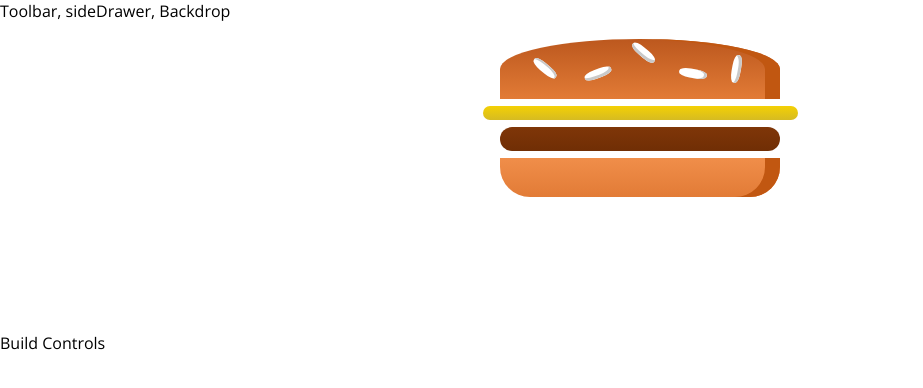
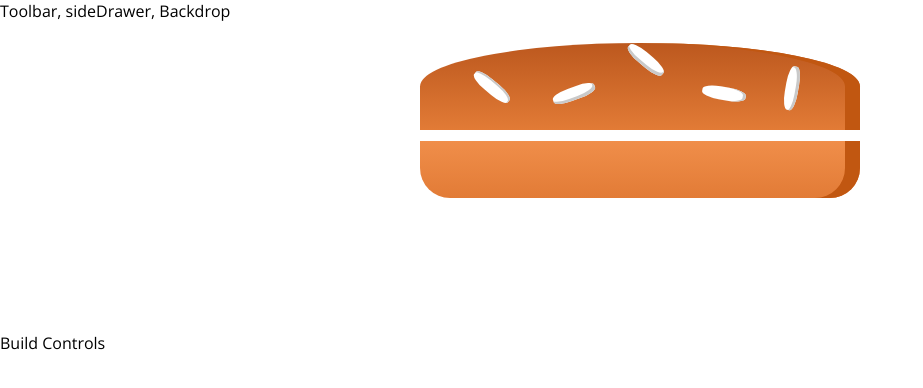
Before and after one commit to yossyoss/make-your-own-sandwich, a React app: page / in a window 1280 px wide. Shown: the top 388 px of the page, without its empty margins (0-923 px from the left). Built offline with nearby package versions, Linux system fonts and the light colour scheme.

Commit message:
making the burger dynamic

```diff
--- a/src/components/Sandwich/Sandwich.css
+++ b/src/components/Sandwich/Sandwich.css
@@ -2,7 +2,7 @@
     width: 100%;
     margin: auto;
     height: 250px;
-    overflow: scroll;
+    overflow: auto;
     text-align: center;
     font-weight: bold;
     font-size: 1.2rem;
@@ -22,7 +22,7 @@
 }
 @media (min-width: 500px) and (min-height: 400px) {
     .Sandwich {
-        width: 350px;
+        width: 550px;
         height: 300px;
     }
 }
--- a/src/components/Sandwich/Sandwich.js
+++ b/src/components/Sandwich/Sandwich.js
@@ -2,12 +2,25 @@ import React from 'react';
 import classes from './Sandwich.css';
 import SandwichIngredient from './SandwichIngredient/SandwichIngredient';
 const sandwich = (props) => {
+    const transformedIngredients = Object.keys(props.ingredients)
+    .map(igKey => {
+        return [...Array(props.ingredients[igKey])]   // an empty array like [,,] for example
+            .map((_, i) => {
+                return <SandwichIngredient key={igKey + i} type={igKey} />;
+            });
+    })
+    .reduce((arr, el) => {
+        return arr.concat(el)
+    },[]);
+
     return(
         <div className={classes.Sandwich}>
-            <SandwichIngredient type type="bread-top"/>
-            <SandwichIngredient type type="cheese"/>
-            <SandwichIngredient type type="meat"/>
-            <SandwichIngredient type type="bread-bottom"/>
+            <SandwichIngredient type="bread-top"/>
+            {transformedIngredients}
+            {/* <SandwichIngredient type="tomato"/>
+            <SandwichIngredient type="tuna"/>
+            <SandwichIngredient type="pickle"/> */}
+            <SandwichIngredient type="bread-bottom"/>
          </div>
     );
 };
--- a/src/components/Sandwich/SandwichIngredient/SandwichIngredient.css
+++ b/src/components/Sandwich/SandwichIngredient/SandwichIngredient.css
@@ -1,5 +1,5 @@
 .BreadBottom {
-    height: 13%;
+    height: 19%;
     width: 80%;
     background: linear-gradient(#F08E4A, #e27b36);
     border-radius: 0 0 30px 30px;
@@ -8,7 +8,7 @@
 }
 
 .BreadTop {
-    height: 20%;
+    height: 29%;
     width: 80%;
     background: linear-gradient(#bc581e, #e27b36);
     border-radius: 50% 50% 0 0;
@@ -90,7 +90,7 @@
 }
 
 .Cheese {
-    width: 90%;
+    width: 80%;
     height: 4.5%;
     margin: 2% auto;
     background: linear-gradient(#f4d004, #d6bb22);
@@ -107,7 +107,22 @@
 
 .Tuna {
     width: 80%;
-    height: 3%;
+    height: 8%;
     background: linear-gradient(#ef9e88, #fbc2ad);
     margin: 2% auto;
+    border-radius: 15px;
 }
+.Tomato {
+    width: 85%;
+    height: 7%;
+    margin: 2% auto;
+    background: linear-gradient(#ef0101, #ec6a43);
+    border-radius: 20px;
+}
+.Pickle {
+    width: 85%;
+    height: 5%;
+    margin: 2% auto;
+    background: linear-gradient(#165712, #6c993d);
+    border-radius: 20px;
+}
--- a/src/components/Sandwich/SandwichIngredient/SandwichIngredient.js
+++ b/src/components/Sandwich/SandwichIngredient/SandwichIngredient.js
@@ -1,6 +1,6 @@
 import React, { Component } from 'react';
 import classes from './SandwichIngredient.css';
-import PropTypes from 'prop-types';
+import propTypes from 'prop-types';
 
 class SandwichIngredient extends Component {
     render(){
@@ -23,11 +23,17 @@ class SandwichIngredient extends Component {
                 case ('salad'):
                         ingredient = <div className={classes.Salad}></div>;
                         break;
+                case ('tomato'):
+                        ingredient = <div className={classes.Tomato}></div>;
+                        break;
                 case ('cheese'):
                         ingredient = <div className={classes.Cheese}></div>;
                         break;
                 case ('tuna'):
                         ingredient = <div className={classes.Tuna}></div>;
+                        break;
+                case ('pickle'):
+                        ingredient = <div className={classes.Pickle}></div>;
                         break;
                 default:
                      ingredient = null;
@@ -36,8 +42,8 @@ class SandwichIngredient extends Component {
     }
 }
 
-SandwichIngredient.PropTypes = {
-    type: PropTypes.string.isRequired
+SandwichIngredient.propTypes = {
+    type: propTypes.string.isRequired
 };
 
 export default SandwichIngredient;
--- a/src/containers/SandwichBuilder/SandwichBuilder.js
+++ b/src/containers/SandwichBuilder/SandwichBuilder.js
@@ -2,10 +2,18 @@ import React, { Component } from 'react';
 import Aux from '../../hoc/Auxx';
 import Sandwich from '../../components/Sandwich/Sandwich'
 class SandwichBuilder extends Component {
+    state = {
+         ingredients: {
+             salad: 0,
+             tuna: 0,
+             cheese: 0,
+             pickle: 0
+         }
+    }
     render(){
         return(
             <Aux>
-                <Sandwich />
+                <Sandwich ingredients={this.state.ingredients}/>
                 <div>Build Controls</div>
             </Aux>
         );
```
